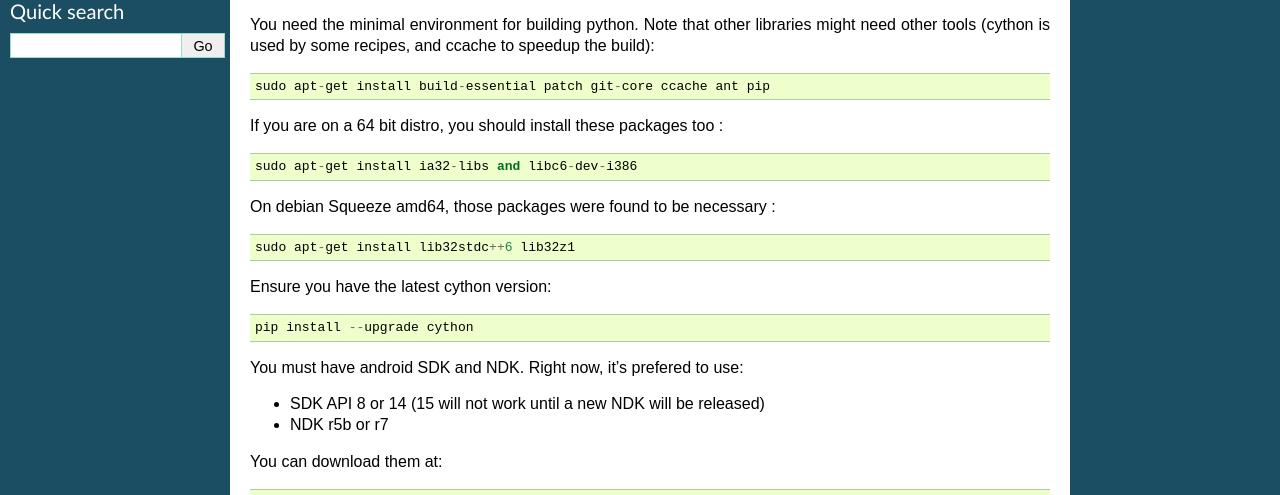
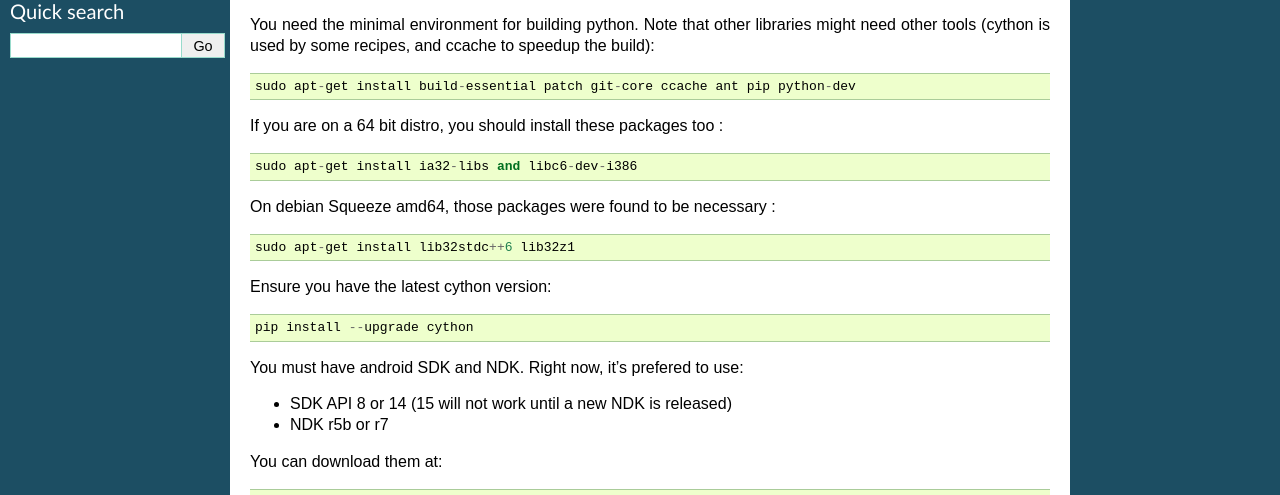
Before and after one commit to NeymarJohn/python-with-android, a Sphinx documentation site: the page built from docs/source/prerequisites.rst, in a window 1280 px wide. Shown: the part 212-707 px from the top of the page. Built offline with Sphinx 7.4.7, drawn with Linux system fonts in a browser that asks for light colours.

```diff
--- a/docs/source/prerequisites.rst
+++ b/docs/source/prerequisites.rst
@@ -14,7 +14,7 @@
 You need the minimal environment for building python. Note that other libraries
 might need other tools (cython is used by some recipes, and ccache to speedup the build)::
 
-    sudo apt-get install build-essential patch git-core ccache ant pip
+    sudo apt-get install build-essential patch git-core ccache ant pip python-dev
 
 If you are on a 64 bit distro, you should install these packages too ::
 
@@ -30,7 +30,7 @@
 
 You must have android SDK and NDK. Right now, it's prefered to use:
 
-- SDK API 8 or 14 (15 will not work until a new NDK will be released)
+- SDK API 8 or 14 (15 will not work until a new NDK is released)
 - NDK r5b or r7
 
 You can download them at::
```
Also changed, not shown: 3 other files.
